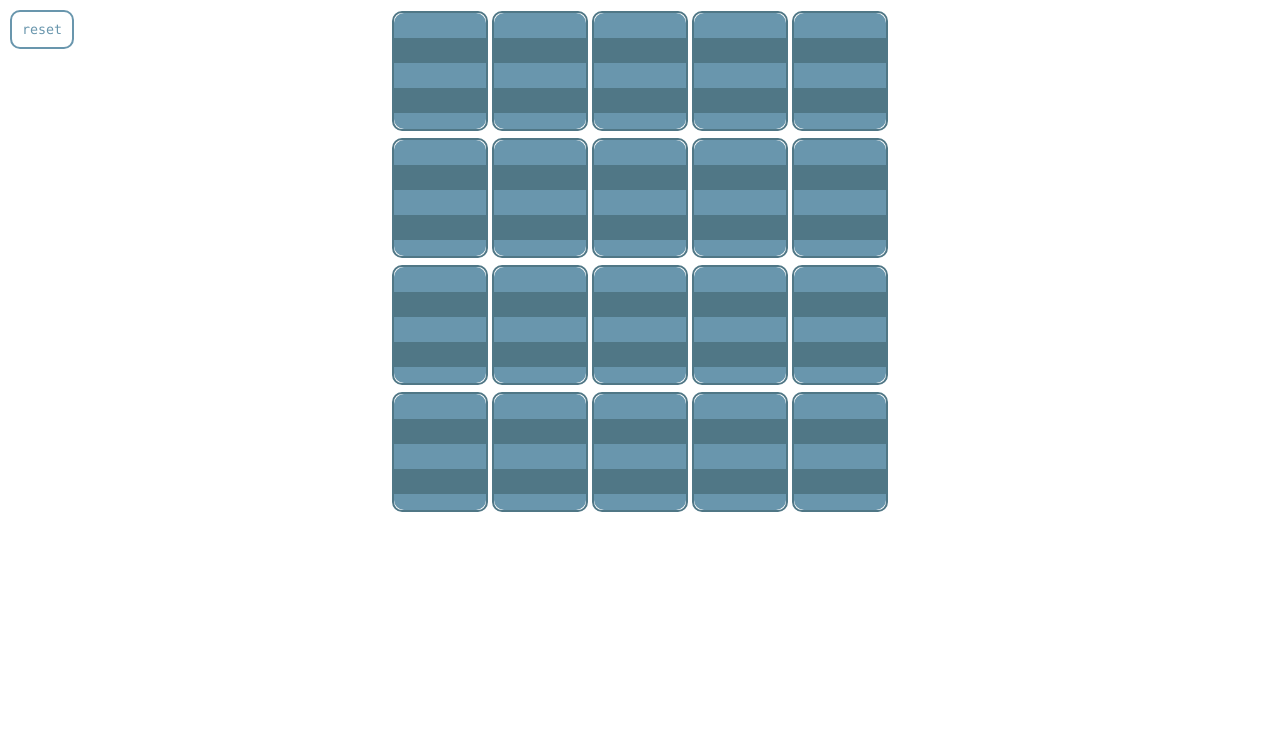
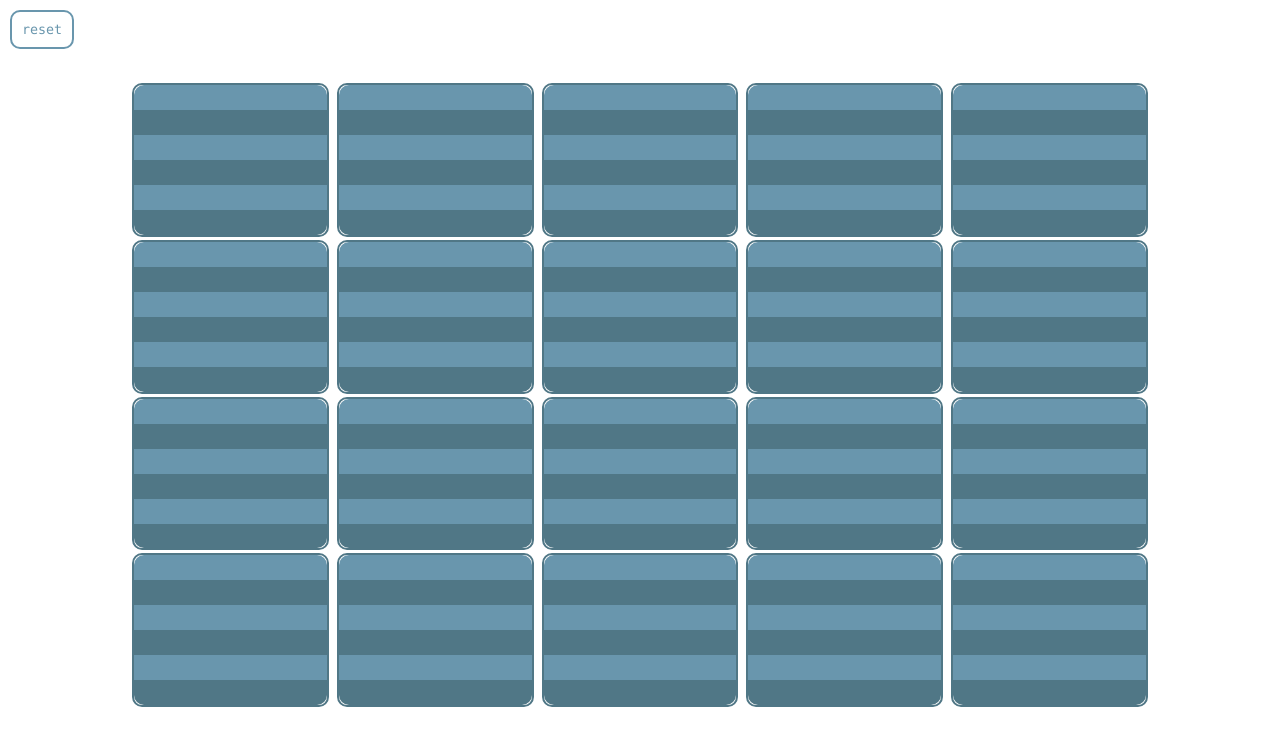
Before and after one commit to jimenglish81/memorygame, a plain HTML site: page index.html in a window 1280 px wide. Drawn offline with nearby package versions, Linux system fonts and the light colour scheme.

Commit message:
make container relative size

```diff
--- a/src/memorygame.css
+++ b/src/memorygame.css
@@ -4,9 +4,11 @@ body {
 }
 
 #game {
-   width: 500px;
-   height: 500px;
-   margin: auto;
+   top: 10%;
+   right: 10%;
+   bottom: 10%;
+   left: 10%;
+   position: absolute;
 }
 
 #reset {
@@ -25,6 +27,14 @@ body {
 
 #reset:focus {
   outline: none;
+}
+
+.game-container {
+   position: absolute;
+   top: 0;
+   right: 0;
+   bottom: 0;
+   left: 0
 }
 
 .item {
--- a/src/memorygameview.js
+++ b/src/memorygameview.js
@@ -1,6 +1,6 @@
 function MemoryGameView(game, cssSelector) {
    this._game = game;
-   this._jContainer = $(cssSelector).css('position', 'relative');
+   this._jContainer = $(cssSelector);
    this._addEvents();
 }
 
@@ -9,14 +9,9 @@ MemoryGameView.prototype._addEvents = function() {
 };
 
 MemoryGameView.prototype.render = function() {
-   var jDom = MemoryGameView.TEMPLATE.clone().css({
-         position: 'absolute',
-         top: 0,
-         right: 0,
-         bottom: 0,
-         left: 0
-      }).append(this._game.grid.map(MemoryGameView.buildItem.bind(null, this._game)))
-        .appendTo(this._jContainer.empty());
+   var jDom = MemoryGameView.TEMPLATE.clone()
+         .append(this._game.grid.map(MemoryGameView.buildItem.bind(null, this._game)))
+         .appendTo(this._jContainer.empty());
 
    if (!this._jResults) {
       this._jResults = MemoryGameView.RESULTS.clone().appendTo(document.body);
```
